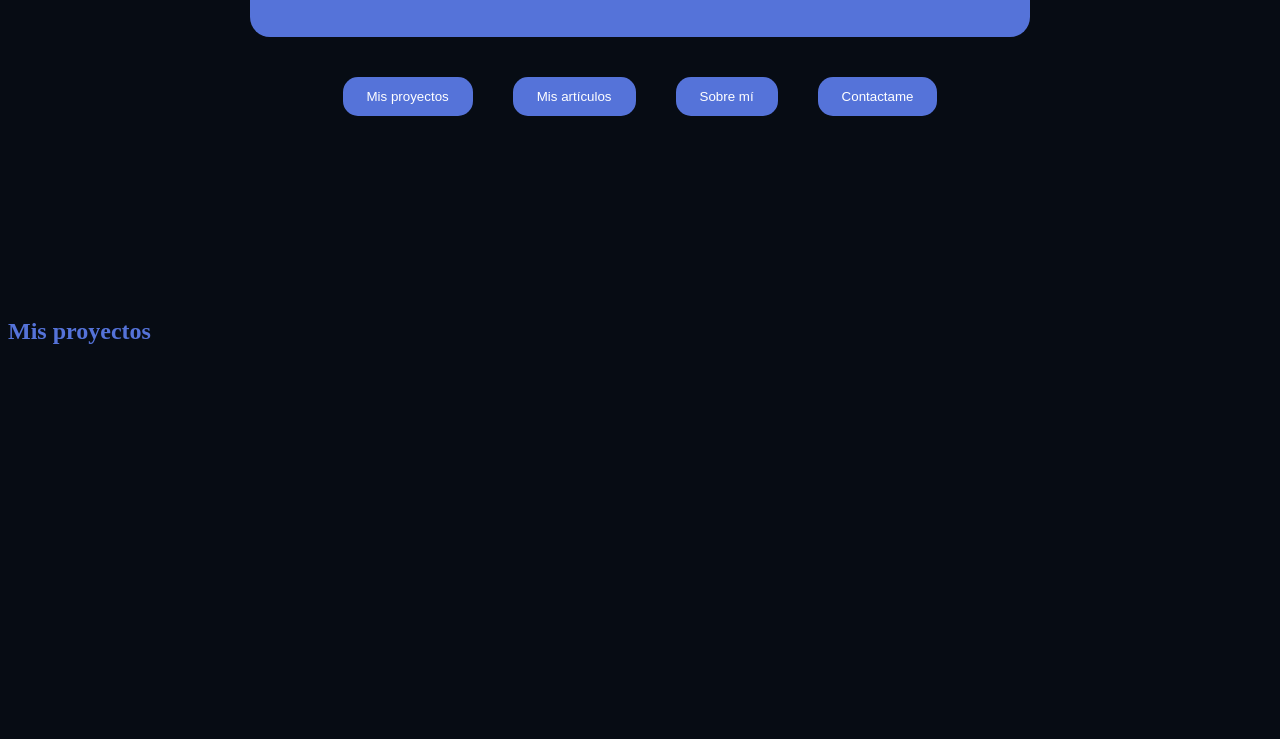
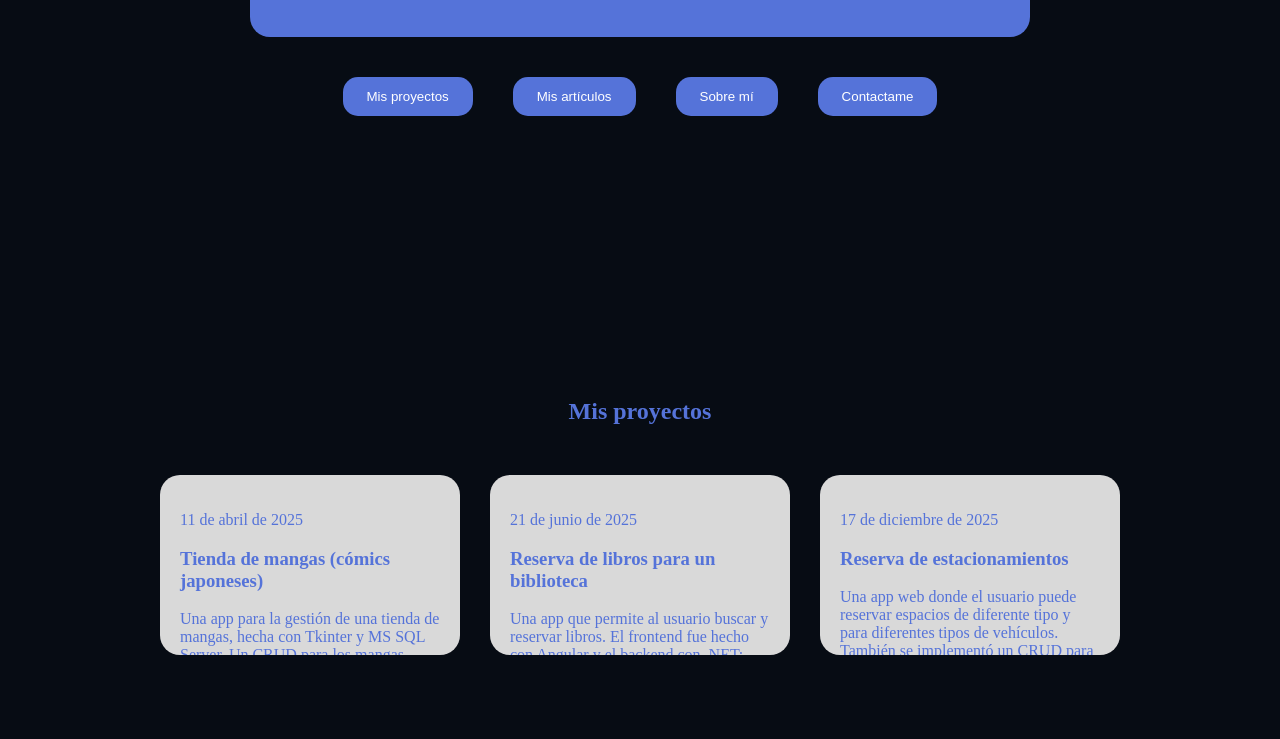
Before and after one commit to diego-heredia-dev/isw-233-daht, a plain HTML site: page Code/index.html in a window 1280 px wide. Shown: the part 630-1369 px from the top of the page. Before the commit the page ends 995 px from the top, so only its background shows below. Drawn offline with Linux system fonts and the light colour scheme.

Commit message:
Primer commit de la seccion Mis Proyectos

```diff
--- a/Code/index.html
+++ b/Code/index.html
@@ -32,6 +32,45 @@
 
     <section class="projects">
         <h2>Mis proyectos</h2>
+
+        <div class="projects-container">
+
+            <div class="project-card">
+                <div class="project-image">
+                <div class="project-content">
+                        <p class="date">11 de abril de 2025</p>
+                        <h3>Tienda de mangas (cómics japoneses)</h3>
+                        <p>Una app para la gestión de una tienda de mangas, hecha con Tkinter y MS SQL Server.
+Un CRUD para los mangas, además de la separación de roles y métricas.
+                        </p>
+                </div>
+                </div>
+            </div>
+
+            <div class="project-card">
+                <div class="project-image">
+                    <div class="project-content">
+                        <p class="date">21 de junio de 2025</p>
+                        <h3>Reserva de libros para un biblioteca</h3>
+                        <p>Una app que permite al usuario buscar y reservar libros.
+El frontend fue hecho con Angular y el backend con .NET; para la base de datos se usó MS SQL Server.
+                        </p>
+                    </div>
+                </div>
+            </div>
+
+            <div class="project-card">
+                <div class="project-image">
+                    <div class="project-content">
+                        <p class="date">17 de diciembre de 2025</p>
+                        <h3>Reserva de estacionamientos</h3>
+                        <p>Una app web donde el usuario puede reservar espacios de diferente tipo y para diferentes tipos de vehículos. También se implementó un CRUD para los roles con mayor control. Frontend: React, Backend: Spring Boot.
+                        </p>
+                    </div>
+                </div>
+            </div>
+        </div>
     </section>
+
 </body>
 </html>
--- a/Code/styles.css
+++ b/Code/styles.css
@@ -66,3 +66,40 @@ img {
     background-color: #3b5bdb;
     transform: translateY(-3px);
 }
+
+.projects {
+    padding: 80px 60px;
+}
+
+.projects h2 {
+    text-align: center;
+    margin-bottom: 50px;
+}
+
+.projects-container {
+    display: flex;
+    justify-content: center;
+    gap: 30px;
+    flex-wrap: wrap;
+}
+
+.project-card {
+    background-color: #5573D9;
+    border-radius: 20px;
+    width: 300px;
+    overflow: hidden;
+}
+
+.project-image {
+    height: 180px;
+    background-color: #D9D9D9;
+}
+
+.project-content {
+    padding: 20px;
+}
+
+.project-card:hover {
+    transform: translateY(-8px);
+    transition: 0.3s;
+}
```
